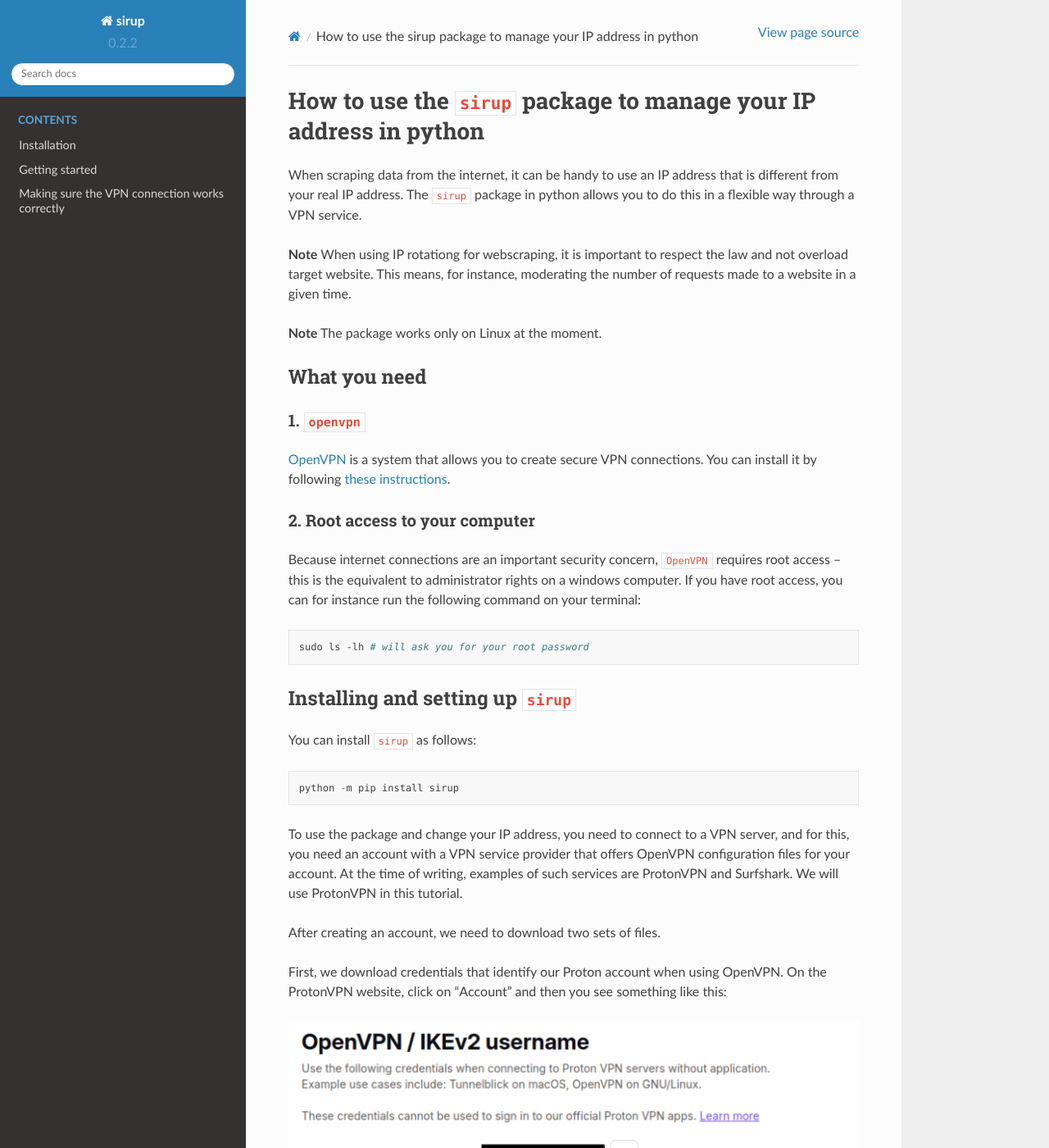
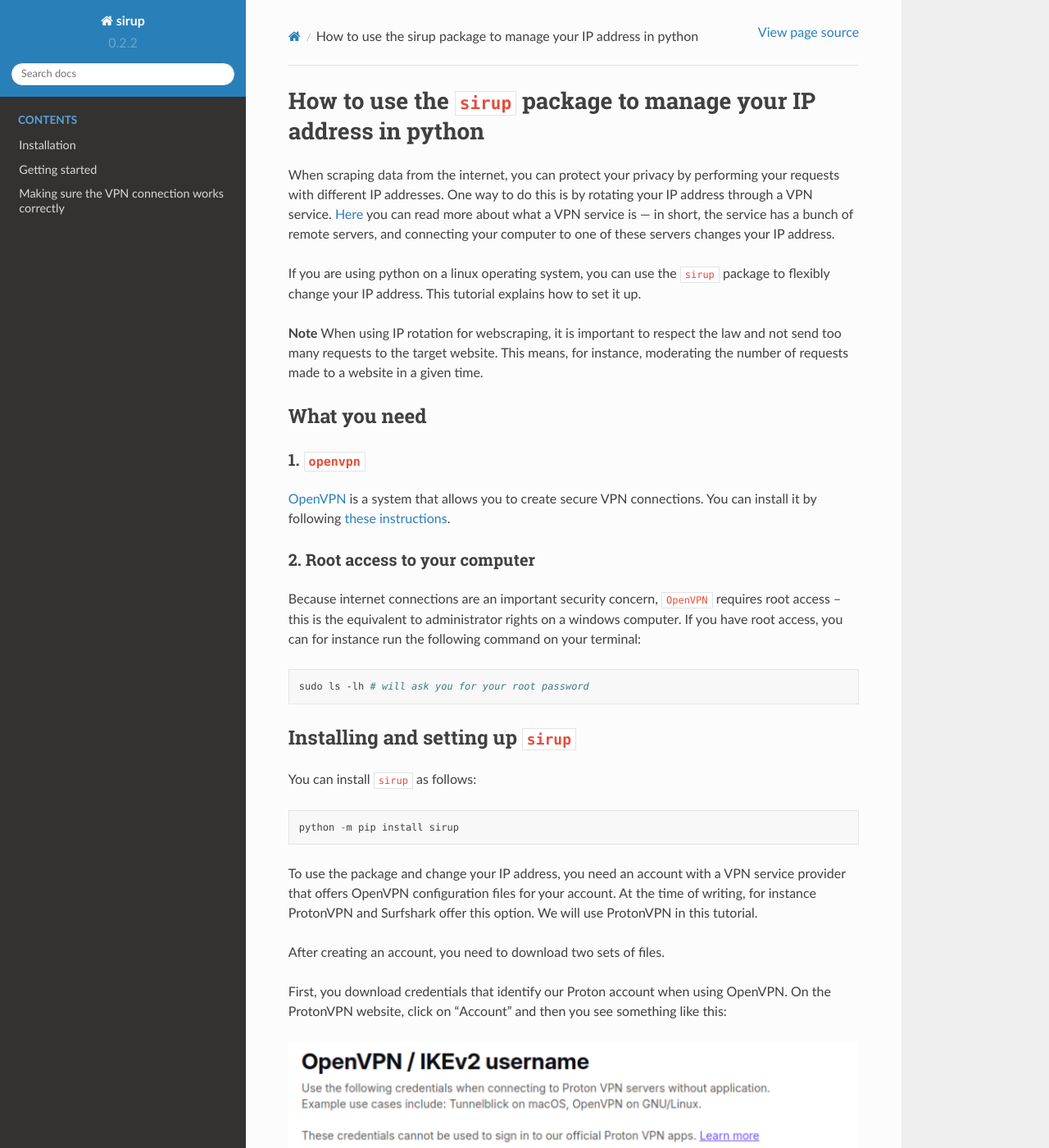
Before and after one commit to ivory-tower-private-power/sirup, a Sphinx documentation site: the page built from docs/odissei-tutorial.md, in a window 1280 px wide and 1400 px high. Shown: the whole window at 82% size. Built offline with Sphinx 7.4.7 and the Read the Docs theme 2.0.0, drawn with Linux system fonts in a browser that asks for light colours; some of the changed text lies outside the part shown.

Commit message:
rewrite and fix typos

````diff
--- a/docs/odissei-tutorial.md
+++ b/docs/odissei-tutorial.md
@@ -1,13 +1,12 @@
 
 # How to use the `sirup` package to manage your IP address in python
 
-When scraping data from the internet, it can be handy to use an IP address that is different from your real IP address. The `sirup` package in python allows you to do this in a flexible way through a VPN service.
+When scraping data from the internet, you can protect your privacy by performing your requests with different IP addresses. One way to do this is by rotating your IP address through a VPN service. [Here](https://azure.microsoft.com/en-us/resources/cloud-computing-dictionary/what-is-vpn#:~:text=A%20VPN%2C%20which%20stands%20for,and%20firewalls%20on%20the%20internet.) you can read more about what a VPN service is --- in short, the service has a bunch of remote servers, and connecting your computer to one of these servers changes your IP address.
+
+If you are using python on a linux operating system, you can use the `sirup` package to flexibly change your IP address. This tutorial explains how to set it up.
 
 **Note**
-When using IP rotationg for webscraping, it is important to respect the law and not overload target website. This means, for instance, moderating the number of requests made to a website in a given time.
-
-**Note**
-The package works only on Linux at the moment.
+When using IP rotation for webscraping, it is important to respect the law and not send too many requests to the target website. This means, for instance, moderating the number of requests made to a website in a given time.
 
 
 ## What you need
@@ -34,11 +33,11 @@ You can install `sirup` as follows:
 python -m pip install sirup
 ```
 
-To use the package and change your IP address, you need to connect to a VPN server, and for this, you need an account with a VPN service provider that offers OpenVPN configuration files for your account. At the time of writing, examples of such services are ProtonVPN and Surfshark. We will use ProtonVPN in this tutorial.
+To use the package and change your IP address, you need an account with a VPN service provider that offers OpenVPN configuration files for your account. At the time of writing, for instance ProtonVPN and Surfshark offer this option. We will use ProtonVPN in this tutorial.
 
-After creating an account, we need to download two sets of files.
+After creating an account, you need to download two sets of files.
 
-First, we download credentials that identify our Proton account when using OpenVPN. On the ProtonVPN website, click on "Account" and then you see something like this:
+First, you download credentials that identify our Proton account when using OpenVPN. On the ProtonVPN website, click on "Account" and then you see something like this:
 
 ![file](./screenshot-proton-username-clean.png)
 
@@ -51,19 +50,19 @@ password
 
 Then, save the file as "proton_credentials.txt". Remember where it is stored -- we will need it later.
 
-Second, we need configuration files. The files have the file ending `.ovpn` and allow OpenVPN to connect to a server from the VPN service provider. In ProtonVPN, go to the "Download" section of your account. Select the options as follows:
+Second, we need configuration files, whose names end with `.ovpn`. The files allow OpenVPN to connect to a server from the VPN service provider. In ProtonVPN, go to the "Download" section of your account. Select the options as follows:
 
 
 ![file](./screenshot-proton-ovpn-files.png)
 
-And download the configuration file(s) you want to use. Store the downloaded files on your computer, and remember the location. If you want to rotate your IP address across many servers, you need many configuration files, and it is best you store them together in a separate directory.
+And download the configuration file(s) you want to use. Store the downloaded files on your computer, and remember the location.
 
-Now we are ready!
+Now you are ready!
 
 
 ## Using `sirup`
 
-We start by defining the relevant file paths. When you execute the code below, you will be asked to enter the root password, which is necessary to make the connection.
+We start by defining the path to the `proton_credentials.txt` file. When you execute the code below, you will be asked to enter the root password, which is necessary to make the connection.
 
 
 ```python
@@ -72,10 +71,9 @@ auth_file = "proton_credentials.txt"
 pwd = getpass.getpass("Please enter your root password:")
 ```
 
-## Changing the IP address with `sirup`
+### Changing the IP address with `sirup`
 
-
-Now we can use the `VPNConnector` to change our IP address. We will use the `"my_config_file.ovpn"` configuration file.
+Now you can use the `VPNConnector` to change our IP address. We will use the `"my_config_file.ovpn"` configuration file.
 
 ```python
 from sirup.VPNConnector import VPNConnector
@@ -100,14 +98,14 @@ connector.disconnect(pwd=pwd)
 
 # Now current_ip should be the same as base_ip above
 print(connector.current_ip)
-
 ```
 
-## Rotating the IP address with `sirup`
 
-Instead of connecting to a single server, we can also rotate across many different servers -- which means we rotate our IP address across a set of potential addresses.
+### Rotating the IP address with `sirup`
 
-To do this, we store multiple `.ovpn` configuration files in a directory, say "/path/to/config/files/".
+Instead of connecting to a single server, you can also rotate across many different servers -- which means you rotate your IP address across a set of potential addresses. Doing so is useful for larger scraping jobs because it will spread your requests across more servers.
+
+To do this, you need to download multiple configuration files as described above. Store all of the `.ovpn` configuration files together in a separate directory. Let's say you store them in the `"/path/to/config/files/"` directory. You need to define this path in your python script:
 
 ```python
 config_path = "/path/to/config/files/"
@@ -134,4 +132,11 @@ print(rotator.connector.current_ip)
 
 ```
 
-That's it! You're now ready to manage your IP address with python! You can find the complete documentation of the package under [https://sirup-vpn.readthedocs.io/](https://sirup-vpn.readthedocs.io/en/latest/getting_started.html).
+That's it, you're now ready to manage your IP address with python! You can find the complete documentation of the package under [https://sirup-vpn.readthedocs.io/](https://sirup-vpn.readthedocs.io/en/latest/getting_started.html).
+
+
+If you use the package in academic work, please cite it as:
+
+```txt
+Hafner, F. (2023). sirup (v0.2.2). Zenodo. https://doi.org/10.5281/zenodo.10261949
+```
````
Also changed, not shown: other parts of docs/odissei-tutorial.md (+1 -1 lines).
